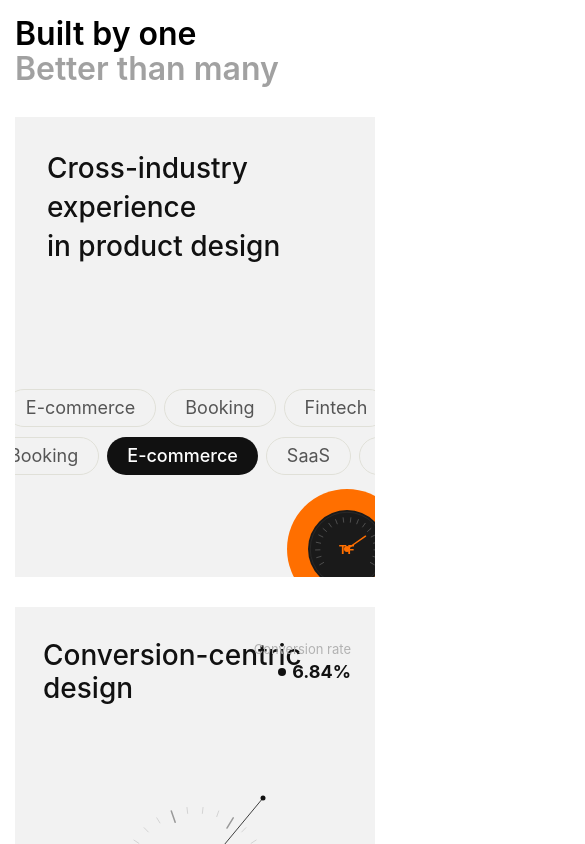
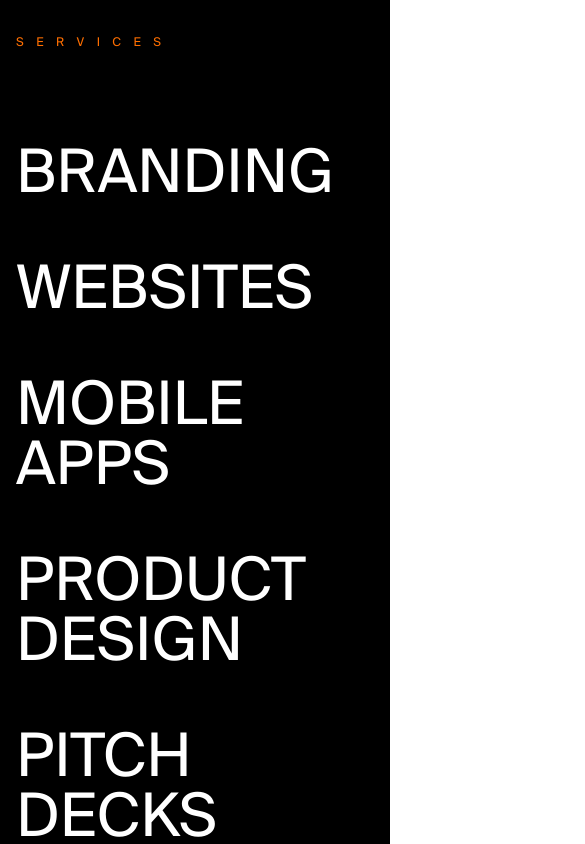
Before and after one commit to dev-loadingitsolutions/Talha-Porfolio, a React (Vite) app: page / in a window 390 px wide. Shown: the part 4900-5744 px from the top of the page, 585 px wide, since content can reach past the window. Built offline with nearby package versions, Linux system fonts and the light colour scheme.

Commit message:
update new Update Section ANd Mobile view

```diff
--- a/src/App.jsx
+++ b/src/App.jsx
@@ -15,6 +15,7 @@ import FAQSection from './components/FAQSection'
 import CTASection from './components/CTASection'
 import ImagesSection from './components/ImagesSection'
 import CaseStudiesSection from './components/CaseStudiesSection'
+import ServiceItem from './components/Services'
 import Footer from './components/Footer'
 import RecentWorks from "./RecentWorks";
 
@@ -98,6 +99,7 @@ const App = () => {
 
             </div>
             <CaseStudiesSection />
+            <ServiceItem/>
             <div className="Section">
               <BuiltByMe />
 
--- a/src/components/CaseStudiesSection.jsx
+++ b/src/components/CaseStudiesSection.jsx
@@ -269,7 +269,7 @@ export default function CaseStudiesSection() {
           fontFamily: "'Inter','Helvetica Neue',sans-serif",
         }}
       >
-        <div className="max-w-[1210px] m-auto">
+        <div className="max-w-[1210px] m-auto" id="work">
           {/* ── Header ── */}
           <div className="" style={{ display: "flex", justifyContent: "space-between", alignItems: "flex-end", marginBottom: 56 }}>
             <div>
--- a/src/components/Footer.jsx
+++ b/src/components/Footer.jsx
@@ -1,18 +1,36 @@
 import React from 'react';
 import tfWhiteLogo from '../assets/white-tf-logo.png';
 import GetInTouch from '../assets/get-in-touch.png';
+import { useEffect, useState } from "react";
 
 const Footer = () => {
+    const [isMobile, setIsMobile] = useState(window.innerWidth <= 768);
+
+  useEffect(() => {
+    const handleResize = () => {
+      setIsMobile(window.innerWidth <= 768);
+    };
+
+    window.addEventListener("resize", handleResize);
+
+    return () => {
+      window.removeEventListener("resize", handleResize);
+    };
+  }, []);
     return (
         <footer className="bg-[#000] text-white pt-8 border-t border-white/10">
             <div className="max-w-[1210px] mx-auto px-6">
-                <div className="flex items-center justify-between">
+                <div className="footerView flex items-center justify-between">
                     {/* Left - Logo and Copyright */}
                     <div className="flex items-center gap-3">
-                        <div className="w-14 h-14 rounded-full border-2 border-white flex items-center justify-center">
+                        <div className="w-14 h-14  border-white flex items-center justify-center">
                             <img src={tfWhiteLogo} alt="TF Logo" />
                         </div>
-                        <span className="text-[14px] text-white">All rights reserved.</span>
+                        <p>
+                            {isMobile
+                                ? "tf.design "
+                                : "All rights reserved."}
+                        </p>
                     </div>
 
                     {/* Center - Navigation Links */}
--- /dev/null
+++ b/src/components/Services.jsx
@@ -0,0 +1,132 @@
+import React, { useEffect, useRef, useState } from "react";
+
+// Custom useInView hook (matching original image-gen process section but adjusted for this)
+function useInView(threshold = 0.1) {
+  const ref = useRef(null);
+  const [inView, setInView] = useState(false);
+
+  useEffect(() => {
+    const currentRef = ref.current;
+    const observer = new IntersectionObserver(
+      ([entry]) => {
+        if (entry.isIntersecting) setInView(true);
+      },
+      { threshold }
+    );
+    if (currentRef) observer.observe(currentRef);
+    return () => {
+      if (currentRef) observer.unobserve(currentRef);
+    };
+  }, [threshold]);
+
+  return [ref, inView];
+}
+
+const services = [
+  {
+    title: "BRANDING",
+    number: "5",
+    description: "Building unique and memorable brand identities.",
+  },
+  {
+    title: "WEBSITES",
+    number: "17",
+    description: "Designing and developing responsive, conversion-focused websites.",
+  },
+  {
+    title: "MOBILE APPS",
+    number: "12",
+    description: "Creating user-centric native and cross-platform app experiences.",
+  },
+  {
+    title: "PRODUCT DESIGN",
+    number: "21",
+    description: "Crafting end-to-end digital product designs from concepts.",
+  },
+  {
+    title: "PITCH DECKS",
+    number: "12",
+    description: "Compelling storytelling and high-quality decks for funding.",
+  },
+];
+
+function ServiceItem({ service, index, inView }) {
+  return (
+    <div
+      className="group flex flex-col md:flex-row md:items-center relative"
+      style={{
+        opacity: inView ? 1 : 0,
+        transform: inView ? "translateY(0)" : "translateY(20px)",
+        transitionDelay: `${index * 0.1}s`,
+        transition: "opacity 0.6s ease, transform 0.6s ease"
+      }}
+    >
+      {/* The main title - The part that has the hover effect */}
+      <div
+        className="relative inline-block cursor-pointer px-4 py-2 -mx-4 group-hover:-mx-3 group-hover:px-3 rounded-lg transition-all duration-300 group-hover:bg-[#FF6F00]"
+      >
+        <h2 className="text-6xl md:text-7xl font-black text-white group-hover:text-white transition-colors duration-300 leading-none">
+          {service.title}
+        </h2>
+
+        {/* Number - Positioning it relative to the title as in the image */}
+        <span className="absolute top-1 right-0 text-sm font-light text-white opacity-60 group-hover:text-white group-hover:opacity-80 transition-all duration-300 translate-x-[110%]">
+          {service.number}
+        </span>
+      </div>
+
+      {/* Description (Optional - I added this to keep it functional, but you can remove it to make it match the image *exactly* in terms of content) */}
+      {/* If you want it exactly like the image (no descriptions), remove the <p> below */}
+      {/* <p className="md:ml-20 text-gray-500 text-lg md:max-w-sm mt-4 md:mt-0 transition-opacity duration-300 group-hover:opacity-90">
+        {service.description}
+      </p> */}
+    </div>
+  );
+}
+
+export default function Services() {
+  const [headingRef, headingInView] = useInView(0.1);
+  const [listRef, listInView] = useInView(0.15);
+
+  return (
+    <section className="min-h-screen bg-black py-24 md:py-32 flex flex-col items-start justify-start font-inter text-white" id="services">
+      <div className="max-w-7xl mx-auto px-4 md:px-8 w-full flex-grow flex flex-col">
+
+        {/* Heading Section */}
+        <div
+          ref={headingRef}
+          className="mb-16 md:mb-24"
+          style={{
+            opacity: headingInView ? 1 : 0,
+            transform: headingInView ? "translateY(0)" : "translateY(20px)",
+            transition: "opacity 0.8s ease 0.2s, transform 0.8s ease 0.2s"
+          }}
+        >
+          <h3
+            className="text-[12px] md:text-[14px] tracking-[0.4em] uppercase mb-4 md:mb-6 font-medium"
+            style={{ color: "#ff6f00" }} // Use the light green color from the image
+          >
+            S E R V I C E S
+          </h3>
+
+        </div>
+
+        {/* Services List Section */}
+        <div
+          ref={listRef}
+          className="flex-grow flex flex-col justify-center space-y-10 md:space-y-12"
+        >
+          {services.map((service, index) => (
+            <ServiceItem
+              key={service.title}
+              service={service}
+              index={index}
+              inView={listInView}
+            />
+          ))}
+        </div>
+
+      </div>
+    </section>
+  );
+}
--- a/src/components/whyMe.jsx
+++ b/src/components/whyMe.jsx
@@ -4,7 +4,7 @@ import Counter from './Counter'
 const WhyMe = () => {
 
   return (
-    <section className='WhyMeMobile' style={{
+    <section id='why-us' className='WhyMeMobile' style={{
       backgroundColor: '#fff',
       padding: '200px 0px',
       fontFamily: ' Inter, sans-serif',
--- a/src/index.css
+++ b/src/index.css
@@ -1,4 +1,6 @@
-
+html {
+  scroll-behavior: smooth;
+}
 @import "tailwindcss";
 :root {
   --primary-blue: #2563eb;
@@ -438,4 +440,20 @@ body {
 .ImageMobile{
    gap: 30px !important;
 }
+.imageSection{
+  width: 100%;
+  column-gap: 50px;
+    row-gap: 200px;
+    padding-bottom: 190px;
 }
+.hoverText{
+  margin-left: 50px;
+  z-index: 10;
+  margin-top: -25px !important;
+
+}
+.footerView{
+  flex-direction: column !important;
+  gap: 40px !important;
+}
+}
```
Also changed, not shown: src/components/CTASection.jsx (+7 -7 lines).
